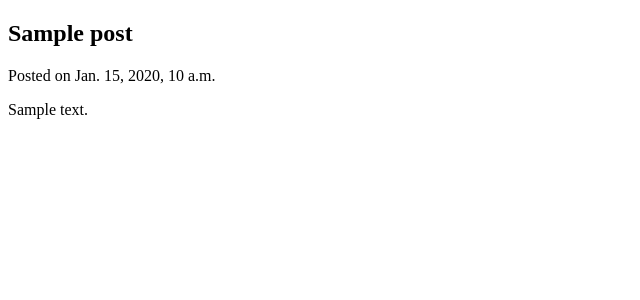
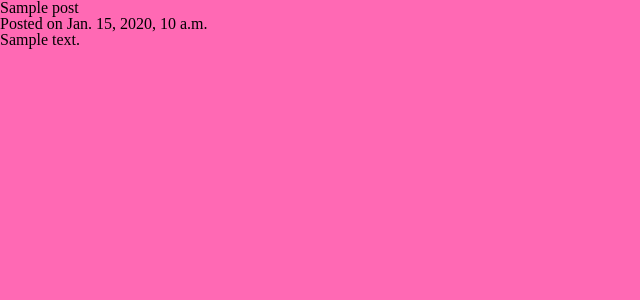
Before and after one commit to AlexKruzewski/KBlog, a Django app: a page that uses templates/blog/base.html in a window 1280 px wide. Shown: the top 300 px of the page, without its empty margins (0-640 px from the left). Run offline with Django 3.2, Linux system fonts and the light colour scheme; tables that the repository leaves empty hold one stand-in row (values such as "Sample post").

Commit message:
adding style files

```diff
--- a/source/BlogProject/urls.py
+++ b/source/BlogProject/urls.py
@@ -1,6 +1,7 @@
 from django.conf.urls import patterns, include, url
-
+from django.contrib.staticfiles.urls import staticfiles_urlpatterns
 from django.contrib import admin
+from django.conf import settings
 admin.autodiscover()
 
 urlpatterns = patterns('',
@@ -8,3 +9,5 @@ urlpatterns = patterns('',
     url(r'^$', 'blog.views.index'),
     url(r'^(?P<slug>[\w\-]+)/$', 'blog.views.post'),
 )
+
+urlpatterns += staticfiles_urlpatterns()
--- /dev/null
+++ b/static/sass/layout.scss
@@ -0,0 +1,4 @@
+body
+{
+   background-color:hotpink;
+}
--- a/static/sass/screen.scss
+++ b/static/sass/screen.scss
@@ -4,3 +4,4 @@
  * <link href="/stylesheets/screen.css" media="screen, projection" rel="stylesheet" type="text/css" /> */
 
 @import "compass/reset";
+@import "layout.scss"
--- /dev/null
+++ b/static/stylesheets/layout.css
@@ -0,0 +1,4 @@
+/* line 2, ../sass/layout.scss */
+body {
+  background-color: hotpink;
+}
--- a/static/stylesheets/screen.css
+++ b/static/stylesheets/screen.css
@@ -66,3 +66,8 @@ a img {
 article, aside, details, figcaption, figure, footer, header, hgroup, menu, nav, section, summary {
   display: block;
 }
+
+/* line 2, ../sass/layout.scss */
+body {
+  background-color: hotpink;
+}
--- a/templates/blog/base.html
+++ b/templates/blog/base.html
@@ -2,6 +2,9 @@
 <html>
   <head>
     <meta charset="utf-8">
+
+    <link rel="stylesheet" href="{{ STATIC_URL }}stylesheets/screen.css">
+
     <title>
       {% block title %}{% endblock %}
     </title>
```
